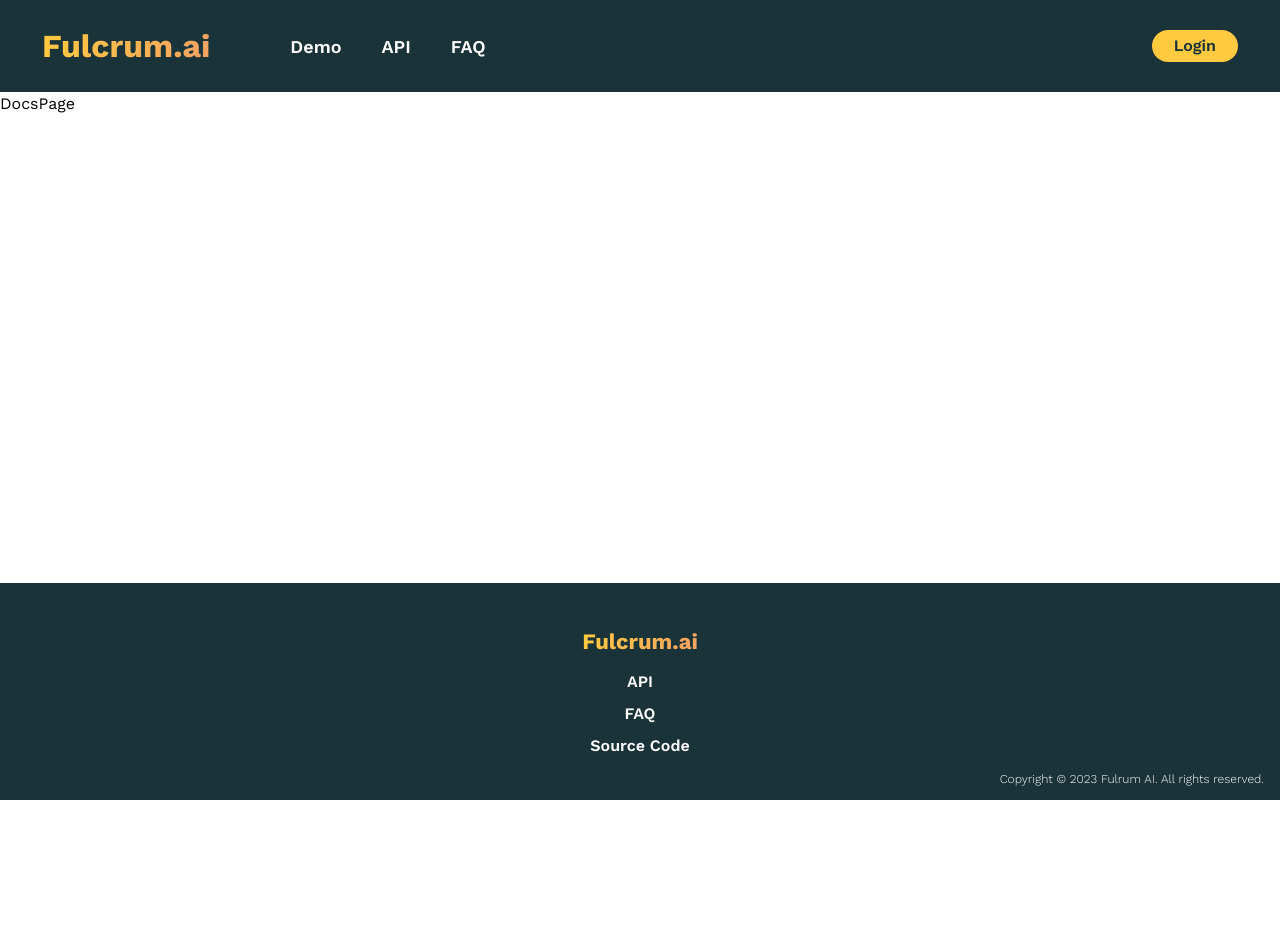
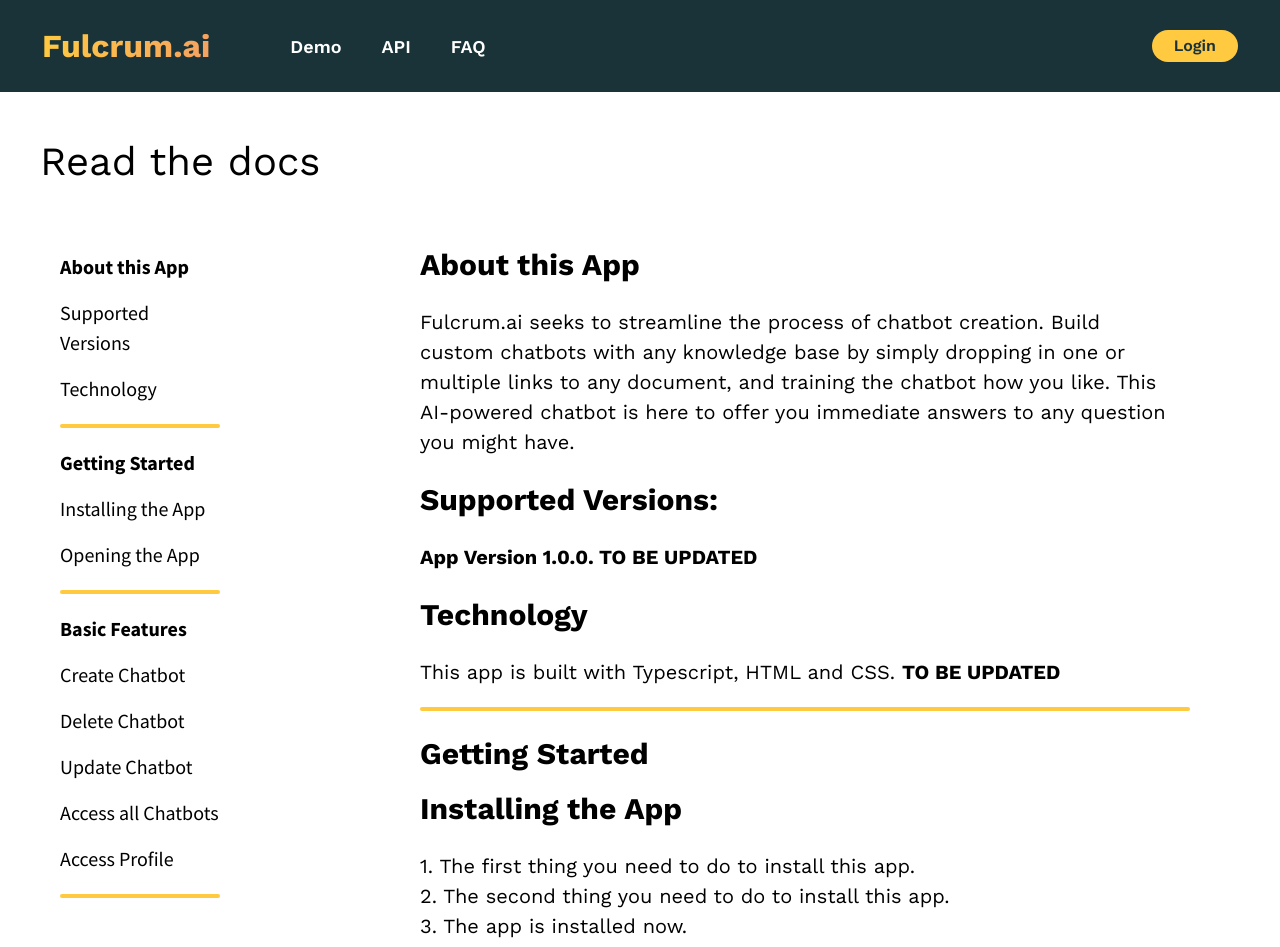
Before and after one commit to xJQx/fulcrum.ai-frontend, a React (Create React App) app: page /docs in a window 1280 px wide. Shown: the top 947 px of the page. Before the commit the page ends 800 px from the top, so only its background shows below. Built offline with nearby package versions, Linux system fonts and the light colour scheme.

Commit message:
Coded up Read the docs page  and added responsiveness for FAQ &Read the docs

```diff
--- a/src/components/FAQ.tsx
+++ b/src/components/FAQ.tsx
@@ -15,14 +15,8 @@
         borderRadius: "18px",
         boxShadow: "2px 4px 12px rgba(0,0,0,.08)",
         transition: "all .3s cubic-bezier(0,0,.5,1)",
-        height: "400px",
-        // width: isMobile ? "100%" : "", // Apply 100% width for mobile devices
-        // marginLeft: isMobile ? "auto" : "", // Center horizontally for mobile devices
-        // marginRight: isMobile ? "auto" : "", // Center horizontally for mobile devices
-        // marginBottom: isMobile ? "20px" : "",
-        // columnWidth: isMobile? "auto":"",
       }}
-      className="mt-5 rounded-md border-2 border-gray-100 bg-white px-5 py-16 text-center card"
+      className="mt-5 rounded-md border-2 border-gray-100 bg-white px-5 py-16 text-center min-h-0 h-auto card md:h-[400px]"
     >
       <div className="mb-4 flex justify-center text-brand-sandy-brown">
         <div
--- a/src/pages/DocsPage.tsx
+++ b/src/pages/DocsPage.tsx
@@ -1,5 +1,214 @@
-import React from "react";
+import React, { useRef } from "react";
 
 export const DocsPage = () => {
-  return <div>DocsPage</div>;
+  const aboutThisAppRef = useRef<HTMLDivElement>(null);
+  const gettingStartedRef = useRef<HTMLDivElement>(null);
+  const basicFeaturesRef = useRef<HTMLDivElement>(null);
+
+  const scrollToSection = (sectionRef: React.RefObject<HTMLDivElement>) => {
+    if (sectionRef && sectionRef.current) {
+      sectionRef.current.scrollIntoView({ behavior: "smooth" });
+    }
+  };
+
+  return (
+    <>
+      <div className="heading mt-[30px]">
+        <div
+          style={{
+            maxWidth: "63rem",
+            display: "block",
+          }}
+          className="font-work-sans text-[28px] ml-[30px] px-10 md:text-[40px] md:p-[10px] "
+        >
+          Read the docs
+        </div>
+      </div>
+      <div className="flex">
+        <div className="sidepanel hidden md:block mt-[40px] font-source-sans-pro text-[20px] mb-[20px] md:p-[10px] md:ml-[50px]">
+          <div
+            className="font-bold mb-4 link cursor-pointer hover:text-hyperlink-blue
+            hover:underline"
+            onClick={() => scrollToSection(aboutThisAppRef)}
+          >
+            About this App
+          </div>
+          <div className="mb-4">Supported Versions</div>
+          <div className="mb-4">Technology</div>
+
+          <div className="divider w-40 h-1 bg-brand-sunglow rounded-[30px] my-[20px] "></div>
+
+          <div
+            className="font-bold mb-4 link cursor-pointer hover:text-hyperlink-blue
+            hover:underline"
+            onClick={() => scrollToSection(gettingStartedRef)}
+          >
+            Getting Started
+          </div>
+          <div className="mb-4">Installing the App</div>
+          <div className="mb-4">Opening the App</div>
+
+          <div className="divider w-40 h-1 bg-brand-sunglow rounded-[30px] my-[20px] "></div>
+
+          <div
+            className="font-bold mb-4 cursor-pointer hover:text-hyperlink-blue
+            hover:underline"
+            onClick={() => scrollToSection(basicFeaturesRef)}
+          >
+            Basic Features
+          </div>
+          <div className="mb-4">Create Chatbot</div>
+          <div className="mb-4">Delete Chatbot</div>
+
+          <div className="mb-4">Update Chatbot</div>
+          <div className="mb-4">Access all Chatbots</div>
+          <div className="mb-4">Access Profile</div>
+
+          <div className="divider w-40 h-1 bg-brand-sunglow rounded-[30px] my-[20px] "></div>
+        </div>
+
+        <div className="right-col justify-center mt-[40px] text-left w-full ml-[30px] px-10 md:ml-[150px] md:mr-[50px] mb-[20px]">
+          <h1
+            className="font-work-sans font-bold text-[25px] md:text-[30px] mb-[20px]"
+            ref={aboutThisAppRef}
+          >
+            About this App
+          </h1>
+
+          <p className="text-[18px] md:text-[20px] font-work-sans mb-[20px] pr-[10px]">
+            Fulcrum.ai seeks to streamline the process of chatbot creation.
+            Build custom chatbots with any knowledge base by simply dropping in
+            one or multiple links to any document, and training the chatbot how
+            you like. This AI-powered chatbot is here to offer you immediate
+            answers to any question you might have.{" "}
+          </p>
+
+          <h2 className="font-work-sans font-bold text-[25px] md:text-[30px] mb-[20px]">
+            Supported Versions:
+          </h2>
+
+          <p className="text-[18px] md:text-[20px] font-work-sans mb-[20px] pr-[10px]">
+            <b>App Version 1.0.0. TO BE UPDATED </b>
+          </p>
+
+          <h2 className="font-work-sans font-bold text-[25px] md:text-[30px] mb-[20px]">
+            Technology
+          </h2>
+
+          <p className="text-[18px] md:text-[20px] font-work-sans mb-[20px] pr-[10px]">
+            This app is built with Typescript, HTML and CSS.{" "}
+            <b>TO BE UPDATED</b>
+          </p>
+
+          <div
+            className="divider w-100 h-1 bg-brand-sunglow rounded-[30px] my-[20px] "
+            ref={gettingStartedRef}
+          ></div>
+
+          <h2 className="font-work-sans font-bold text-[25px] md:text-[30px] mb-[10px]">
+            Getting Started
+          </h2>
+
+          <h2 className="font-work-sans font-bold text-[25px] md:text-[30px] mb-[20px]">
+            Installing the App
+          </h2>
+          <p className="text-[18px] md:text-[20px] font-work-sans mb-[20px] pr-[10px]">
+            1. The first thing you need to do to install this app. <br />
+            2. The second thing you need to do to install this app. <br />
+            3. The app is installed now.
+            <br />
+            <b>TO BE UPDATED</b>
+          </p>
+
+          <h2 className="font-work-sans font-bold text-[25px] md:text-[30px] mb-[20px]">
+            Opening the App
+          </h2>
+
+          <p className="text-[18px] md:text-[20px] font-work-sans mb-[20px] pr-[10px]">
+            <ol>
+              <li>1. The first thing you need to do to open this app.</li>
+              <li>2. The second thing you need to do to open this app.</li>
+              <li>3. The third thing you need to do to open this app.</li>
+              <li>4. Open the app and start using it!</li>
+            </ol>
+            <b>TO BE UPDATED</b>
+          </p>
+
+          <div
+            className="divider w-100 h-1 bg-brand-sunglow rounded-[30px] my-[20px] "
+            ref={basicFeaturesRef}
+          ></div>
+
+          <h2 className="font-work-sans font-bold text-[25px] md:text-[30px] mb-[10px]">
+            Basic Features
+          </h2>
+
+          <p className="text-[18px] md:text-[20px] font-work-sans mb-[20px] pr-[10px]">
+            Fulcrum.ai offers features such as creating chatbots, deleting
+            chatbots and updating chatbots. The user is also able to access all
+            chatbots through the dashboard tab or access their profile.
+          </p>
+
+          <h2 className="font-work-sans font-bold text-[25px] md:text-[30px] mb-[20px]">
+            Create Chatbot
+          </h2>
+          <p className="text-[18px] md:text-[20px] font-work-sans mb-[20px] pr-[10px]">
+            Creating your own custom chatbot is really easy and can be done in
+            just three steps. All you need to do is click the create chatbot
+            tab, choose the document data type and upload your file.
+          </p>
+
+          <h2 className="font-work-sans font-bold text-[25px] md:text-[30px] mb-[20px]">
+            Delete Chatbot
+          </h2>
+
+          <p className="text-[18px] md:text-[20px] font-work-sans mb-[20px] pr-[10px]">
+            If there are any chatbots you are not satisfied with, simply choose
+            the chatbot you wish to delete from the Dashboard tab and click
+            Delete. Do note that once a chatbot has been deleted, it cannot be
+            retrieved.
+          </p>
+
+          <h2 className="font-work-sans font-bold text-[25px] md:text-[30px] mb-[20px]">
+            Update Chatbot
+          </h2>
+
+          <p className="text-[18px] md:text-[20px] font-work-sans mb-[20px] pr-[10px]">
+            Re-train your chatbots or update their personality by clicking on
+            Edit on the chatbot card in Dashboard tab. This will bring you to
+            Edit Chatbot page, with the option to re-upload another document or
+            further tune the chatbot’s parameters such as personality and
+            language.{" "}
+          </p>
+
+          <h2 className="font-work-sans font-bold text-[25px] md:text-[30px] mb-[20px]">
+            Access all Chatbots
+          </h2>
+
+          <p className="text-[18px] md:text-[20px] font-work-sans mb-[20px] pr-[10px]">
+            The Dashboard page offers a powerful yet user-friendly interface for
+            you to access, control, and analyze all your chatbots in one
+            centralized location. Each chatbot is represented by a card,
+            providing essential information such as the data it was trained on,
+            tuned parameters and usage statistics. Interactive controls, such as
+            buttons or links, are provided to edit, run or delete a chatbot.
+            Clicking on a chatbot expands it to reveal additional details and
+            statistics, such as recent user interactions specific to that
+            chatbot.{" "}
+          </p>
+
+          <h2 className="font-work-sans font-bold text-[25px] md:text-[30px] mb-[20px]">
+            Access Profile
+          </h2>
+
+          <p className="text-[18px] md:text-[20px] font-work-sans mb-[20px] pr-[10px]">
+            To update your information, simply navigate to your profile and
+            click on the Edit button.<b>TO BE UPDATED</b>{" "}
+          </p>
+
+          <div className="divider w-100 h-1 bg-brand-sunglow rounded-[30px] my-[20px] "></div>
+        </div>
+      </div>
+    </>
+  );
 };
--- a/src/pages/FAQPage.tsx
+++ b/src/pages/FAQPage.tsx
@@ -62,13 +62,7 @@
       </section>
 
       <section
-        className="FAQsection p-4 px-8"
-        style={{
-          display: "grid",
-          gridTemplateColumns: "repeat(3, 1fr)",
-          gridTemplateRows: "repeat(2, 1fr)",
-          gridGap: 20,
-        }}
+        className="FAQsection p-4 px-8 grid grid-cols-1 md:grid-cols-3 md:grid-rows-2 md:gap-[20px]"
       >
         {FaQ.map((faq) => (
           <FAQ
--- a/tailwind.config.js
+++ b/tailwind.config.js
@@ -12,6 +12,9 @@
           "sandy-brown": "#F4A261",
           "burnt-sienna": "#E76F51",
         },
+        hyperlink:{
+          blue: "#0000EE",
+        },
       },
       fontFamily: {
         "work-sans": ["'Work Sans'", "sans-serif"],
```
Also changed, not shown: src/components/Modal/Modal.tsx (+15 -11 lines).
